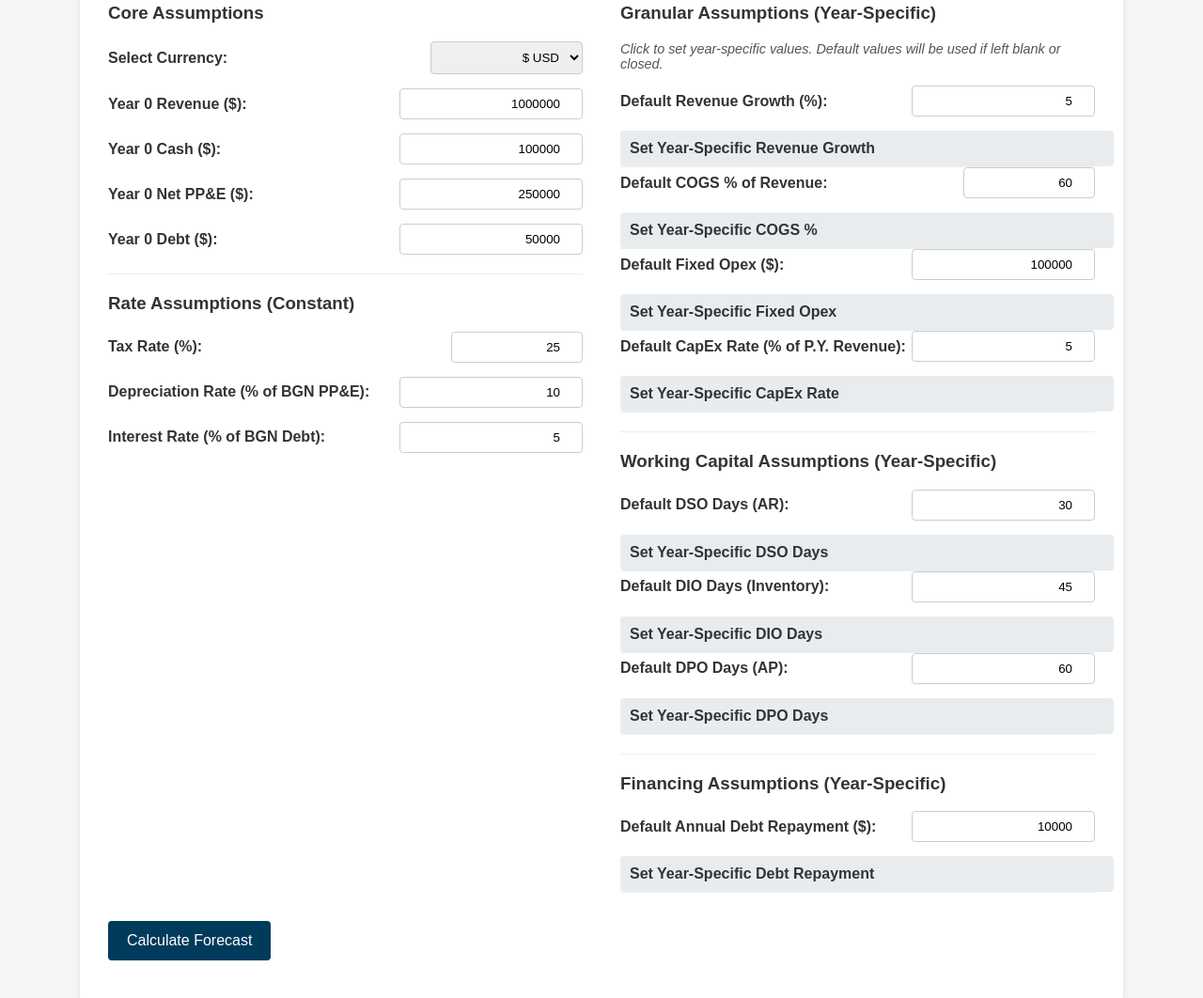
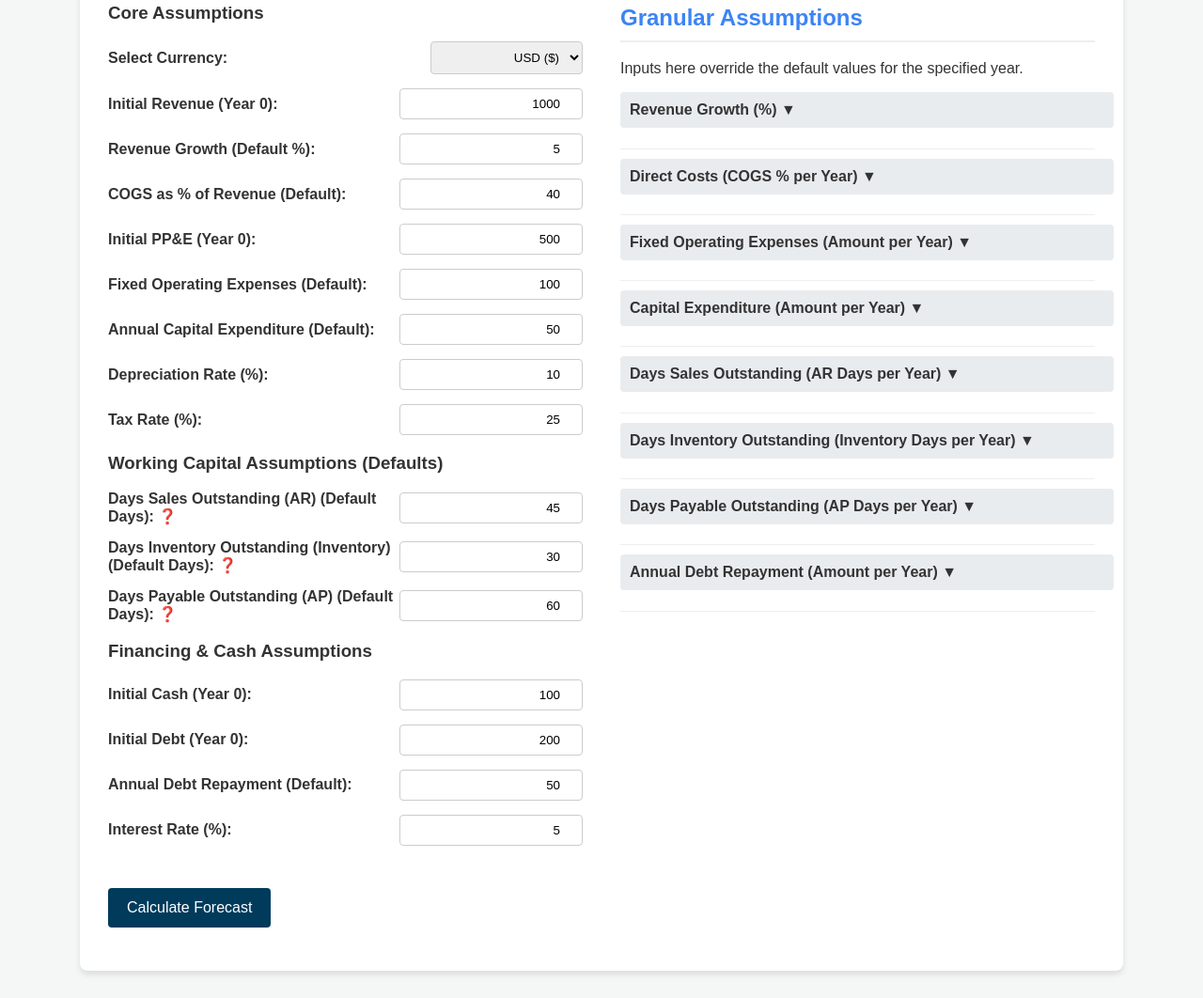
Before and after one commit to NexusPinnacle/financial-forecast-api, a plain HTML site: page index.html in a window 1280 px wide. Shown: the part 376-1438 px from the top of the page at 94% size. Drawn offline with nearby package versions, Linux system fonts and the light colour scheme.

Commit message:
Update index.html

```diff
--- a/index.html
+++ b/index.html
@@ -30,133 +30,158 @@
                     <div class="input-group">
                         <label for="currency_symbol">Select Currency:</label>
                         <select id="currency_symbol" style="flex-basis: 35%;">
-                            <option value="$">$ USD</option>
-                            <option value="€">€ EUR</option>
-                            <option value="£">£ GBP</option>
+                            <option value="$" selected>USD ($)</option>
+                            <option value="€">EUR (€)</option>
+                            <option value="£">GBP (£)</option>
+                            <option value="¥">JPY (¥)</option>
                         </select>
                     </div>
 
                     <div class="input-group">
-                        <label for="initial_revenue">Year 0 Revenue ($):</label>
-                        <input type="number" id="initial_revenue" name="initial_revenue" value="1000000" step="10000">
+                        <label for="initial_revenue">Initial Revenue (Year 0):</label>
+                        <input type="number" id="initial_revenue" value="1000" step="0.01" required>
                     </div>
 
                     <div class="input-group">
-                        <label for="initial_cash">Year 0 Cash ($):</label>
-                        <input type="number" id="initial_cash" name="initial_cash" value="100000" step="1000">
+                        <label for="default_revenue_growth">Revenue Growth (Default %):</label>
+                        <input type="number" id="default_revenue_growth" value="5" step="0.1" required>
                     </div>
 
                     <div class="input-group">
-                        <label for="initial_ppe">Year 0 Net PP&E ($):</label>
-                        <input type="number" id="initial_ppe" name="initial_ppe" value="250000" step="1000">
+                        <label for="default_cogs_pct">COGS as % of Revenue (Default):</label>
+                        <input type="number" id="default_cogs_pct" value="40" step="0.1" required>
                     </div>
 
                     <div class="input-group">
-                        <label for="initial_debt">Year 0 Debt ($):</label>
-                        <input type="number" id="initial_debt" name="initial_debt" value="50000" step="1000">
-                    </div>
-
-                    <hr>
-
-                    <h3>Rate Assumptions (Constant)</h3>
-
-                    <div class="input-group">
-                        <label for="tax_rate">Tax Rate (%):</label>
-                        <input type="number" id="tax_rate" name="tax_rate" value="25" min="0" max="100" step="1">
+                        <label for="initial_ppe">Initial PP&E (Year 0):</label>
+                        <input type="number" id="initial_ppe" value="500" step="0.01" required>
                     </div>
 
                     <div class="input-group">
-                        <label for="depreciation_rate">Depreciation Rate (% of BGN PP&E):</label>
-                        <input type="number" id="depreciation_rate" name="depreciation_rate" value="10" min="0" step="1">
+                        <label for="default_fixed_opex">Fixed Operating Expenses (Default):</label>
+                        <input type="number" id="default_fixed_opex" value="100" step="0.01" required>
                     </div>
 
                     <div class="input-group">
-                        <label for="interest_rate">Interest Rate (% of BGN Debt):</label>
-                        <input type="number" id="interest_rate" name="interest_rate" value="5" min="0" step="0.1">
+                        <label for="default_capex">Annual Capital Expenditure (Default):</label>
+                        <input type="number" id="default_capex" value="50" step="0.01" required>
+                    </div>
+
+                    <div class="input-group">
+                        <label for="depreciation_rate">Depreciation Rate (%):</label>
+                        <input type="number" id="depreciation_rate" value="10" step="0.1" required>
+                    </div>
+                    <div class="input-group">
+                        <label for="tax_rate">Tax Rate (%):</label>
+                        <input type="number" id="tax_rate" value="25" step="0.1" required>
+                    </div>
+
+                    <h3>Working Capital Assumptions (Defaults)</h3>
+                    <div class="input-group">
+                        <label for="default_dso_days">Days Sales Outstanding (AR) (Default Days):
+                            <span class="tooltip-trigger" title="Average number of days it takes for customers to pay their invoices.">❓</span>
+                        </label>
+                        <input type="number" id="default_dso_days" value="45" step="1" required>
+                    </div>
+                    <div class="input-group">
+                        <label for="default_dio_days">Days Inventory Outstanding (Inventory) (Default Days):
+                            <span class="tooltip-trigger" title="Average number of days inventory is held before it's sold.">❓</span>
+                        </label>
+                        <input type="number" id="default_dio_days" value="30" step="1" required>
+                    </div>
+                    <div class="input-group">
+                        <label for="default_dpo_days">Days Payable Outstanding (AP) (Default Days):
+                            <span class="tooltip-trigger" title="Average number of days it takes the company to pay its suppliers.">❓</span>
+                        </label>
+                        <input type="number" id="default_dpo_days" value="60" step="1" required>
+                    </div>
+
+                    <h3>Financing & Cash Assumptions</h3>
+                    <div class="input-group">
+                        <label for="initial_cash">Initial Cash (Year 0):</label>
+                        <input type="number" id="initial_cash" value="100" step="0.01" required>
+                    </div>
+                    <div class="input-group">
+                        <label for="initial_debt">Initial Debt (Year 0):</label>
+                        <input type="number" id="initial_debt" value="200" step="0.01" required>
+                    </div>
+                    <div class="input-group">
+                        <label for="default_annual_debt_repayment">Annual Debt Repayment (Default):</label>
+                        <input type="number" id="default_annual_debt_repayment" value="50" step="0.01" required>
+                    </div>
+                    <div class="input-group">
+                        <label for="interest_rate">Interest Rate (%):</label>
+                        <input type="number" id="interest_rate" value="5" step="0.1" required>
                     </div>
                 </div>
 
                 <div class="right-pane">
-                    <h3>Granular Assumptions (Year-Specific)</h3>
-                    <p class="guide-text">Click to set year-specific values. Default values will be used if left blank or closed.</p>
+                    <h2>Granular Assumptions</h2>
+                    <p>Inputs here override the default values for the specified year.</p>
 
-                    <div class="input-group">
-                        <label for="default_revenue_growth">Default Revenue Growth (%):</label>
-                        <input type="number" id="default_revenue_growth" value="5" min="-50" step="0.1">
-                    </div>
-                    <div class="collapsible-section">
-                        <div class="collapsible-header">Set Year-Specific Revenue Growth</div>
-                        <div id="revenue-growth-container" class="collapsible-content"></div>
+                    <div class="granular-section">
+                        <h4 class="collapsible-header collapsed" data-target="revenue-growth-container">
+                            Revenue Growth (%)
+                            <span class="toggle-icon">▼</span>
+                        </h4>
+                        <div id="revenue-growth-container" class="collapsible-content">
+                            </div>
                     </div>
 
-                    <div class="input-group">
-                        <label for="default_cogs_pct">Default COGS % of Revenue:</label>
-                        <input type="number" id="default_cogs_pct" value="60" min="0" max="100" step="0.1">
-                    </div>
-                    <div class="collapsible-section">
-                        <div class="collapsible-header">Set Year-Specific COGS %</div>
-                        <div id="cogs-pct-container" class="collapsible-content"></div>
+                    <div class="granular-section">
+                        <h4 class="collapsible-header collapsed" data-target="cogs-pct-container">
+                            Direct Costs (COGS % per Year)
+                            <span class="toggle-icon">▼</span>
+                        </h4>
+                        <div id="cogs-pct-container" class="collapsible-content">
+                        </div>
                     </div>
 
-                    <div class="input-group">
-                        <label for="default_fixed_opex">Default Fixed Opex ($):</label>
-                        <input type="number" id="default_fixed_opex" value="100000" min="0" step="1000">
-                    </div>
-                    <div class="collapsible-section">
-                        <div class="collapsible-header">Set Year-Specific Fixed Opex</div>
+                    <div class="granular-section">
+                        <h4 class="collapsible-header collapsed" data-target="fixed-opex-container">
+                            Fixed Operating Expenses (Amount per Year)
+                            <span class="toggle-icon">▼</span>
+                        </h4>
                         <div id="fixed-opex-container" class="collapsible-content"></div>
                     </div>
 
-                    <div class="input-group">
-                        <label for="default_capex_rate">Default CapEx Rate (% of P.Y. Revenue):</label>
-                        <input type="number" id="default_capex_rate" value="5" min="0" step="0.1">
-                    </div>
-                    <div class="collapsible-section">
-                        <div class="collapsible-header">Set Year-Specific CapEx Rate</div>
+                    <div class="granular-section">
+                        <h4 class="collapsible-header collapsed" data-target="capex-container">
+                            Capital Expenditure (Amount per Year)
+                            <span class="toggle-icon">▼</span>
+                        </h4>
                         <div id="capex-container" class="collapsible-content"></div>
                     </div>
 
-                    <hr>
-
-                    <h3>Working Capital Assumptions (Year-Specific)</h3>
-
-                    <div class="input-group">
-                        <label for="default_dso_days">Default DSO Days (AR):</label>
-                        <input type="number" id="default_dso_days" value="30" min="0" step="1">
-                    </div>
-                    <div class="collapsible-section">
-                        <div class="collapsible-header">Set Year-Specific DSO Days</div>
+                    <div class="granular-section">
+                        <h4 class="collapsible-header collapsed" data-target="dso-days-container">
+                            Days Sales Outstanding (AR Days per Year)
+                            <span class="toggle-icon">▼</span>
+                        </h4>
                         <div id="dso-days-container" class="collapsible-content"></div>
                     </div>
 
-                    <div class="input-group">
-                        <label for="default_dio_days">Default DIO Days (Inventory):</label>
-                        <input type="number" id="default_dio_days" value="45" min="0" step="1">
-                    </div>
-                    <div class="collapsible-section">
-                        <div class="collapsible-header">Set Year-Specific DIO Days</div>
+                    <div class="granular-section">
+                        <h4 class="collapsible-header collapsed" data-target="dio-days-container">
+                            Days Inventory Outstanding (Inventory Days per Year)
+                            <span class="toggle-icon">▼</span>
+                        </h4>
                         <div id="dio-days-container" class="collapsible-content"></div>
                     </div>
 
-                    <div class="input-group">
-                        <label for="default_dpo_days">Default DPO Days (AP):</label>
-                        <input type="number" id="default_dpo_days" value="60" min="0" step="1">
-                    </div>
-                    <div class="collapsible-section">
-                        <div class="collapsible-header">Set Year-Specific DPO Days</div>
+                    <div class="granular-section">
+                        <h4 class="collapsible-header collapsed" data-target="dpo-days-container">
+                            Days Payable Outstanding (AP Days per Year)
+                            <span class="toggle-icon">▼</span>
+                        </h4>
                         <div id="dpo-days-container" class="collapsible-content"></div>
                     </div>
 
-                    <hr>
-
-                    <h3>Financing Assumptions (Year-Specific)</h3>
-
-                    <div class="input-group">
-                        <label for="default_debt_repayment">Default Annual Debt Repayment ($):</label>
-                        <input type="number" id="default_debt_repayment" value="10000" min="0" step="1000">
-                    </div>
-                    <div class="collapsible-section">
-                        <div class="collapsible-header">Set Year-Specific Debt Repayment</div>
+                    <div class="granular-section">
+                        <h4 class="collapsible-header collapsed" data-target="debt-repayment-container">
+                            Annual Debt Repayment (Amount per Year)
+                            <span class="toggle-icon">▼</span>
+                        </h4>
                         <div id="debt-repayment-container" class="collapsible-content"></div>
                     </div>
 
@@ -183,16 +208,6 @@
         </div>
     </div>
 
-<div id="confirmationModal" class="modal">
-    <div class="modal-content">
-        <span class="close-btn">&times;</span>
-        <p id="modal-message"></p>
-        <div class="modal-actions">
-            <button id="modal-confirm-btn" class="modal-btn confirm">Continue</button>
-            <button id="modal-cancel-btn" class="modal-btn cancel">Cancel</button>
-        </div>
-    </div>
-</div>
 <script src="https://cdn.jsdelivr.net/npm/chart.js@4.4.0/dist/chart.umd.min.js"></script>
 <script src="script.js"></script>
 </body>
```
